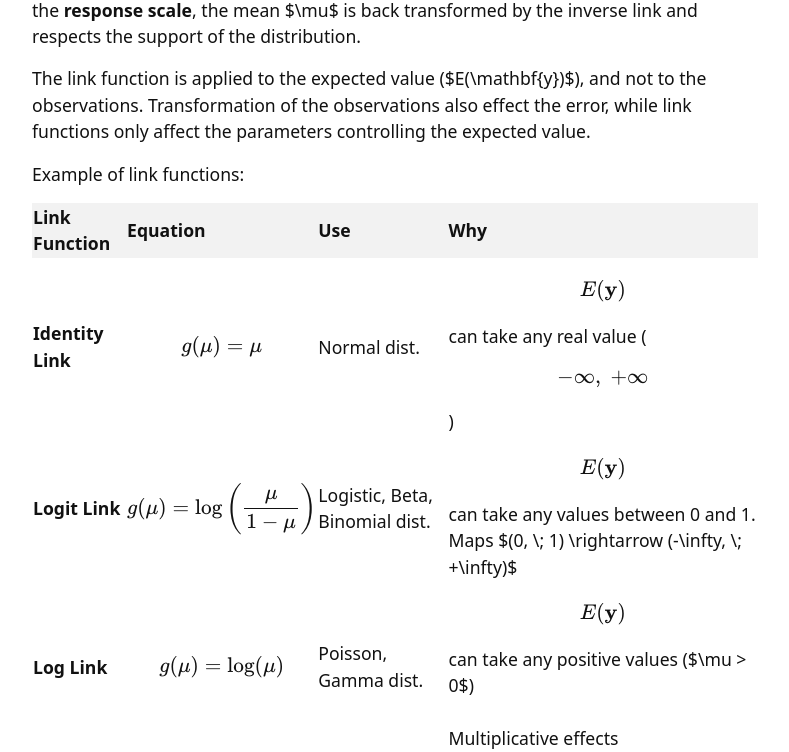
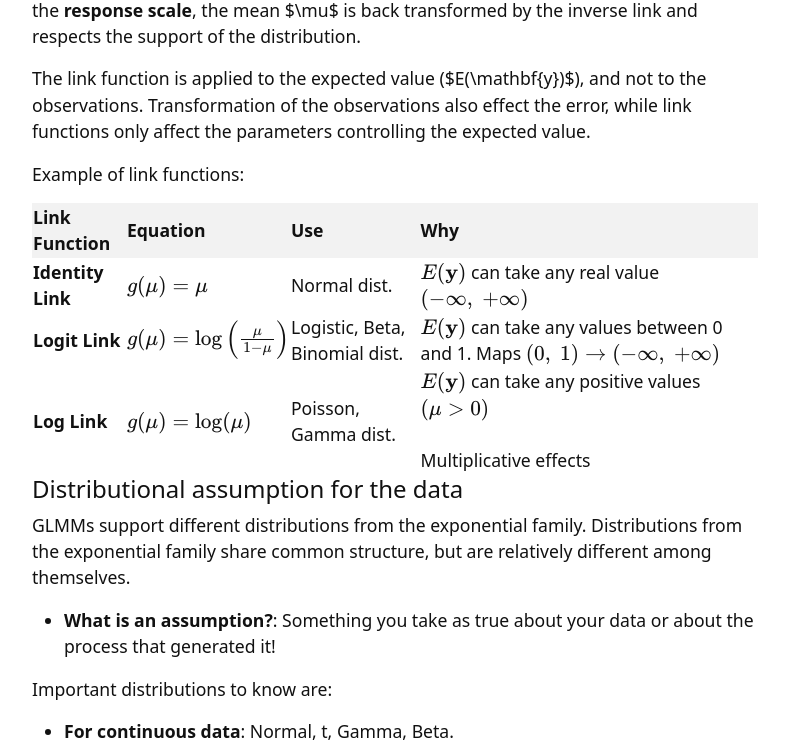
Before and after one commit to k-state-id3a/mixed-models-fall25, a Jekyll site: the page built from content/3-lesson.md, in a window 1280 px wide and 900 px high, scrolled down 2051 px, cut to the strip 0-752 px from the top of the window. Shown: the whole strip, without its empty margins (245-1034 px from the left). Built offline with Jekyll 4.4.1, drawn with Linux system fonts in a browser that asks for light colours; formulas are drawn with MathJax 3.

```diff
--- a/content/3-lesson.md
+++ b/content/3-lesson.md
@@ -101,22 +101,22 @@ Example of link functions:
   <tbody>
     <tr>
       <td><strong>Identity Link</strong></td>
-      <td>$$g(\mu) = \mu$$</td>
+      <td>\(g(\mu) = \mu\)</td>
       <td>Normal dist.</td>
-      <td>$$E(\mathbf{y})$$ can take any real value ($$-\infty, \; +\infty$$)</td>
+      <td>\(E(\mathbf{y})\) can take any real value \((-\infty, \; +\infty)\)</td>
     </tr>
     <tr>
       <td><strong>Logit Link</strong></td>
-      <td>$$g(\mu) = \log\left(\frac{\mu}{1-\mu}\right)$$</td>
+      <td>\(g(\mu) = \log\left(\frac{\mu}{1-\mu}\right)\)</td>
       <td>Logistic, Beta, Binomial dist.</td>
-      <td>$$E(\mathbf{y})$$ can take any values between 0 and 1. Maps $(0, \; 1) \rightarrow (-\infty, \; +\infty)$</td>
+      <td>\(E(\mathbf{y})\) can take any values between 0 and 1. Maps \((0, \; 1) \rightarrow (-\infty, \; +\infty)\)</td>
     </tr>
     <tr>
       <td><strong>Log Link</strong></td>
-      <td>$$g(\mu) = \log(\mu)$$</td>
+      <td>\(g(\mu) = \log(\mu)\)</td>
       <td>Poisson, Gamma dist.</td>
       <td>
-        $$E(\mathbf{y})$$ can take any positive values ($\mu > 0$)<br><br>
+        \(E(\mathbf{y})\) can take any positive values \((\mu > 0)\)<br><br>
         Multiplicative effects
       </td>
     </tr>
```
